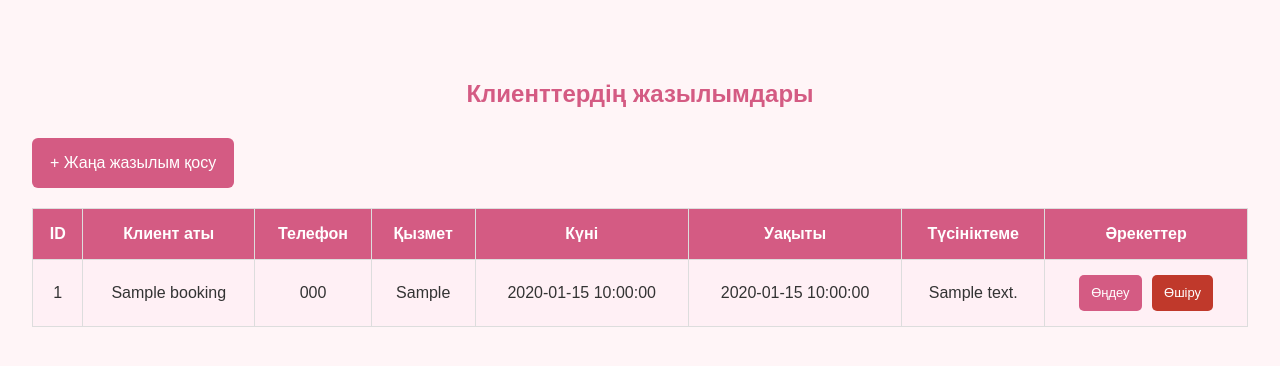
After one commit to aiymasembekova-cmyk/BeautySalon, a PHP site: page /manage_bookings.php in a window 1280 px wide. The commit adds this page. Shown: the top 366 px of the page. Run offline with PHP 8.4, Linux system fonts and the light colour scheme; tables that the repository leaves empty or names only in its code hold one stand-in row (values such as "Sample post").

Commit message:
Complete week 12 CRUD operations

```diff
--- /dev/null
+++ b/db.php
@@ -0,0 +1,22 @@
+
+<?php
+
+$host = "localhost";
+$dbname = "beautysalon_db";
+$username = "root";
+$password = "";
+
+try {
+    $pdo = new PDO(
+        "mysql:host=$host;dbname=$dbname;charset=utf8mb4",
+        $username,
+        $password
+    );
+
+    $pdo->setAttribute(PDO::ATTR_ERRMODE, PDO::ERRMODE_EXCEPTION);
+
+} catch (PDOException $e) {
+    die("Дерекқорға қосылу қатесі: " . $e->getMessage());
+}
+
+?>
--- /dev/null
+++ b/manage_bookings.php
@@ -0,0 +1,171 @@
+
+<?php
+require_once 'db.php';
+
+// Дерекқордан барлық жазылымдарды алу
+$sql = "SELECT * FROM bookings ORDER BY id DESC";
+$stmt = $pdo->prepare($sql);
+$stmt->execute();
+
+$bookings = $stmt->fetchAll(PDO::FETCH_ASSOC);
+?>
+
+<!DOCTYPE html>
+<html lang="kk">
+<head>
+    <meta charset="UTF-8">
+    <title>Жазылымдарды басқару</title>
+    <link rel="stylesheet" href="style.css">
+
+    <style>
+        .bookings-container {
+            width: 95%;
+            margin: 40px auto;
+            overflow-x: auto;
+        }
+
+        .bookings-container h2 {
+            text-align: center;
+            color: #d45b83;
+            margin-bottom: 25px;
+        }
+
+        .bookings-table {
+            width: 100%;
+            border-collapse: collapse;
+            background: white;
+        }
+
+        .bookings-table th,
+        .bookings-table td {
+            padding: 12px;
+            border: 1px solid #ddd;
+            text-align: center;
+        }
+
+        .bookings-table th {
+            background: #d45b83;
+            color: white;
+        }
+
+        .bookings-table tr:nth-child(even) {
+            background: #fff0f5;
+        }
+
+        .action-btn {
+            display: inline-block;
+            padding: 8px 12px;
+            margin: 3px;
+            border: none;
+            border-radius: 5px;
+            color: white;
+            text-decoration: none;
+            cursor: pointer;
+            font-size: 13px;
+        }
+
+        .edit-btn {
+            background: #d45b83;
+        }
+
+        .delete-btn {
+            background: #c0392b;
+        }
+
+        .add-btn {
+            display: inline-block;
+            padding: 12px 18px;
+            background: #d45b83;
+            color: white;
+            text-decoration: none;
+            border-radius: 6px;
+            margin-bottom: 20px;
+        }
+    </style>
+</head>
+
+<body>
+
+<div class="bookings-container">
+
+    <h2>Клиенттердің жазылымдары</h2>
+
+    <a href="add_booking.php" class="add-btn">
+        + Жаңа жазылым қосу
+    </a>
+
+    <table class="bookings-table">
+
+        <tr>
+            <th>ID</th>
+            <th>Клиент аты</th>
+            <th>Телефон</th>
+            <th>Қызмет</th>
+            <th>Күні</th>
+            <th>Уақыты</th>
+            <th>Түсініктеме</th>
+            <th>Әрекеттер</th>
+        </tr>
+
+        <?php if (count($bookings) > 0): ?>
+
+            <?php foreach ($bookings as $booking): ?>
+
+                <tr>
+                    <td><?= htmlspecialchars($booking['id']) ?></td>
+
+                    <td><?= htmlspecialchars($booking['client_name']) ?></td>
+
+                    <td><?= htmlspecialchars($booking['phone']) ?></td>
+
+                    <td><?= htmlspecialchars($booking['service']) ?></td>
+
+                    <td><?= htmlspecialchars($booking['booking_date']) ?></td>
+
+                    <td><?= htmlspecialchars($booking['booking_time']) ?></td>
+
+                    <td><?= htmlspecialchars($booking['comment'] ?? '') ?></td>
+
+                    <td>
+                        <a
+                            href="edit_booking.php?id=<?= (int)$booking['id'] ?>"
+                            class="action-btn edit-btn">
+                            Өңдеу
+                        </a>
+
+                        <form
+                            action="delete_booking.php"
+                            method="POST"
+                            style="display:inline;"
+                            onsubmit="return confirm('Бұл жазылымды өшіргіңіз келе ме?');">
+
+                            <input
+                                type="hidden"
+                                name="id"
+                                value="<?= (int)$booking['id'] ?>">
+
+                            <button
+                                type="submit"
+                                class="action-btn delete-btn">
+                                Өшіру
+                            </button>
+                        </form>
+                    </td>
+                </tr>
+
+            <?php endforeach; ?>
+
+        <?php else: ?>
+
+            <tr>
+                <td colspan="8">Әзірге жазылымдар жоқ.</td>
+            </tr>
+
+        <?php endif; ?>
+
+    </table>
+
+</div>
+
+</body>
+</html>
```
Also changed, not shown: add_booking.php (added, +142 -0 lines), booking.php (+0 -24 lines), delete_booking.php (added, +25 -0 lines), edit_booking.php (added, +165 -0 lines).
